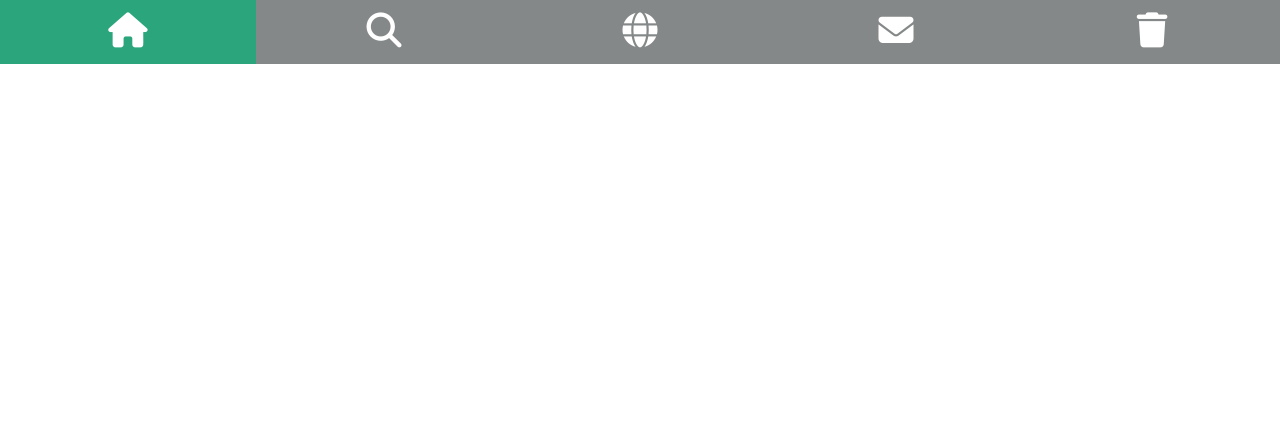
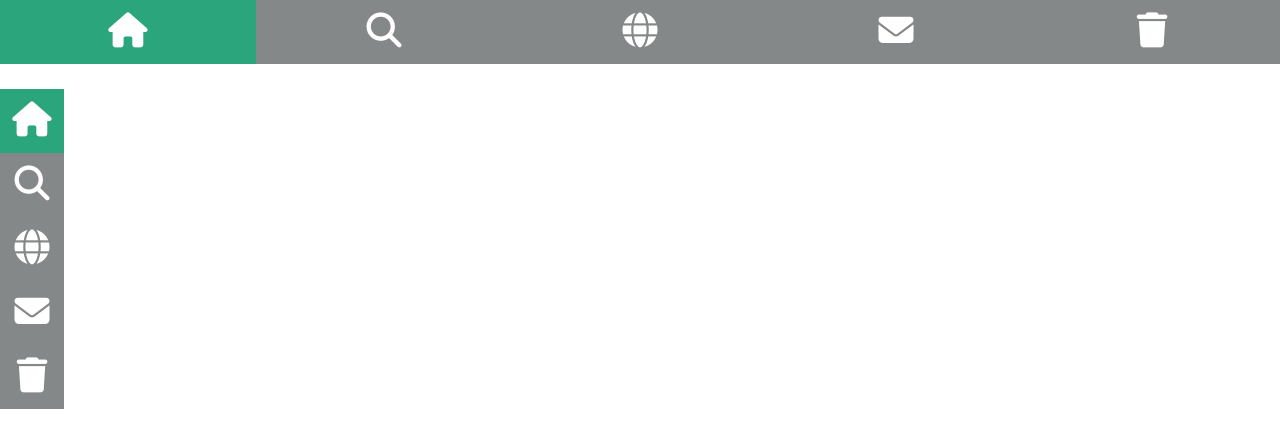
Before and after one commit to Bachan-kubi/iconbar, a plain HTML site: page index.html in a window 1280 px wide. Drawn offline with Linux system fonts and the light colour scheme.

Commit message:
vertical iconed aligned

```diff
--- a/index.html
+++ b/index.html
@@ -16,5 +16,12 @@
         <a href=""><i class="fa-solid fa-envelope"></i></a>
         <a href=""><i class="fa-solid fa-trash"></i></a>
     </div>
+    <div class="icon-bar-two">
+        <a href="#" class="active"><i class="fa-solid fa-house"></i></a>
+        <a href=""><i class="fa-sharp fa-solid fa-magnifying-glass"></i></a>
+        <a href=""><i class="fa-solid fa-globe"></i></a>
+        <a href=""><i class="fa-solid fa-envelope"></i></a>
+        <a href=""><i class="fa-solid fa-trash"></i></a>
+    </div>
 </body>
 </html>
--- a/style.css
+++ b/style.css
@@ -24,3 +24,26 @@
 .icon-bar a.active{
     background-color: rgb(42, 165, 124);
 }
+/* vertical icon bar */
+.icon-bar-two{
+    margin-top: 25px;
+    width: 5%;
+    background-color: rgb(133, 136, 136);
+    overflow: auto;
+}
+.icon-bar-two a{
+    display: block;
+    text-decoration: none;
+    font-size: 35px;
+    padding: 12px 0;
+    color: white;
+    text-align: center;
+    transition: all 0.3s ease;
+    /* width: 20%; */
+}
+.icon-bar-two a:hover{
+    background-color: aqua;
+}
+.icon-bar-two a.active{
+    background-color: rgb(42, 165, 124);
+}
```
